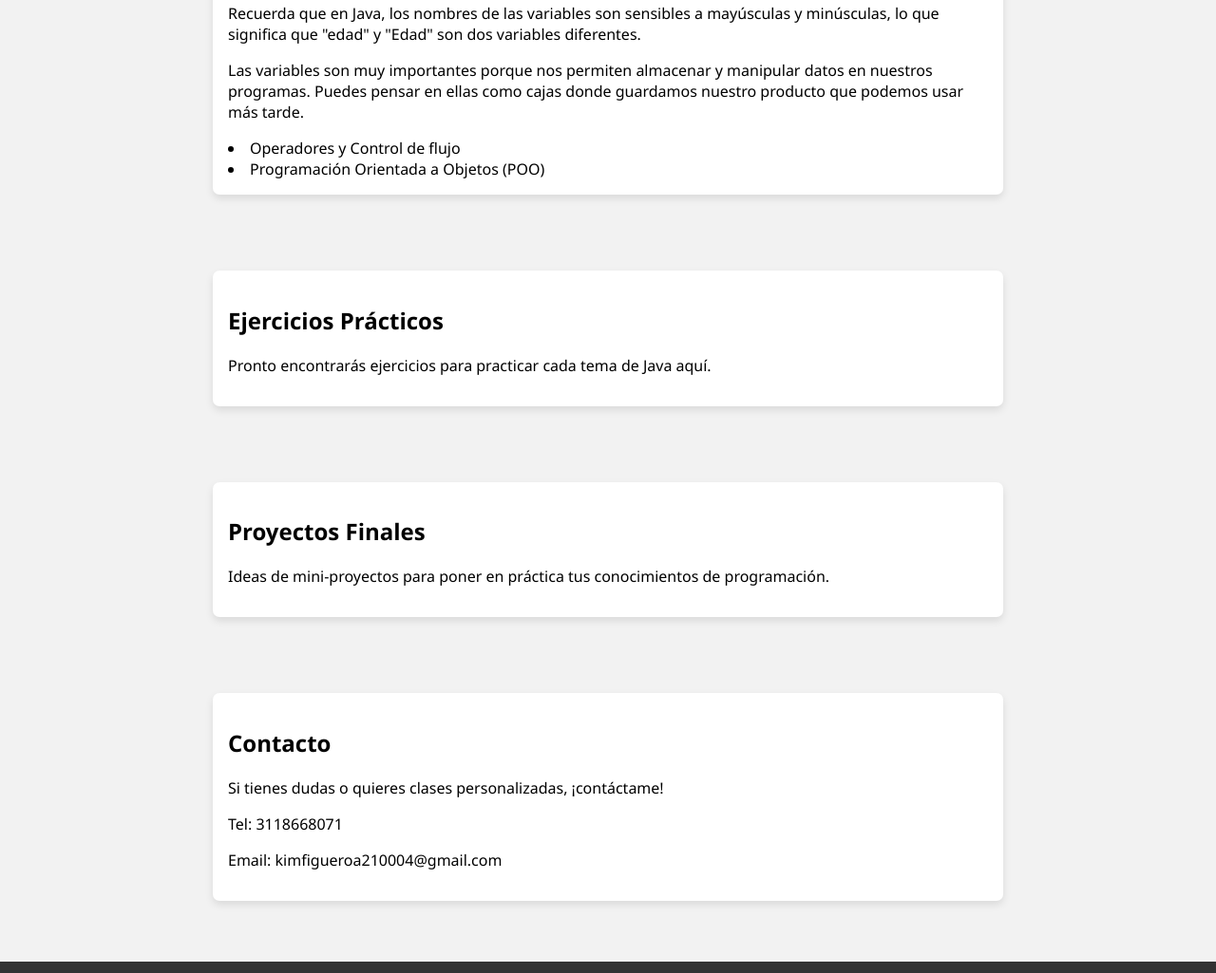
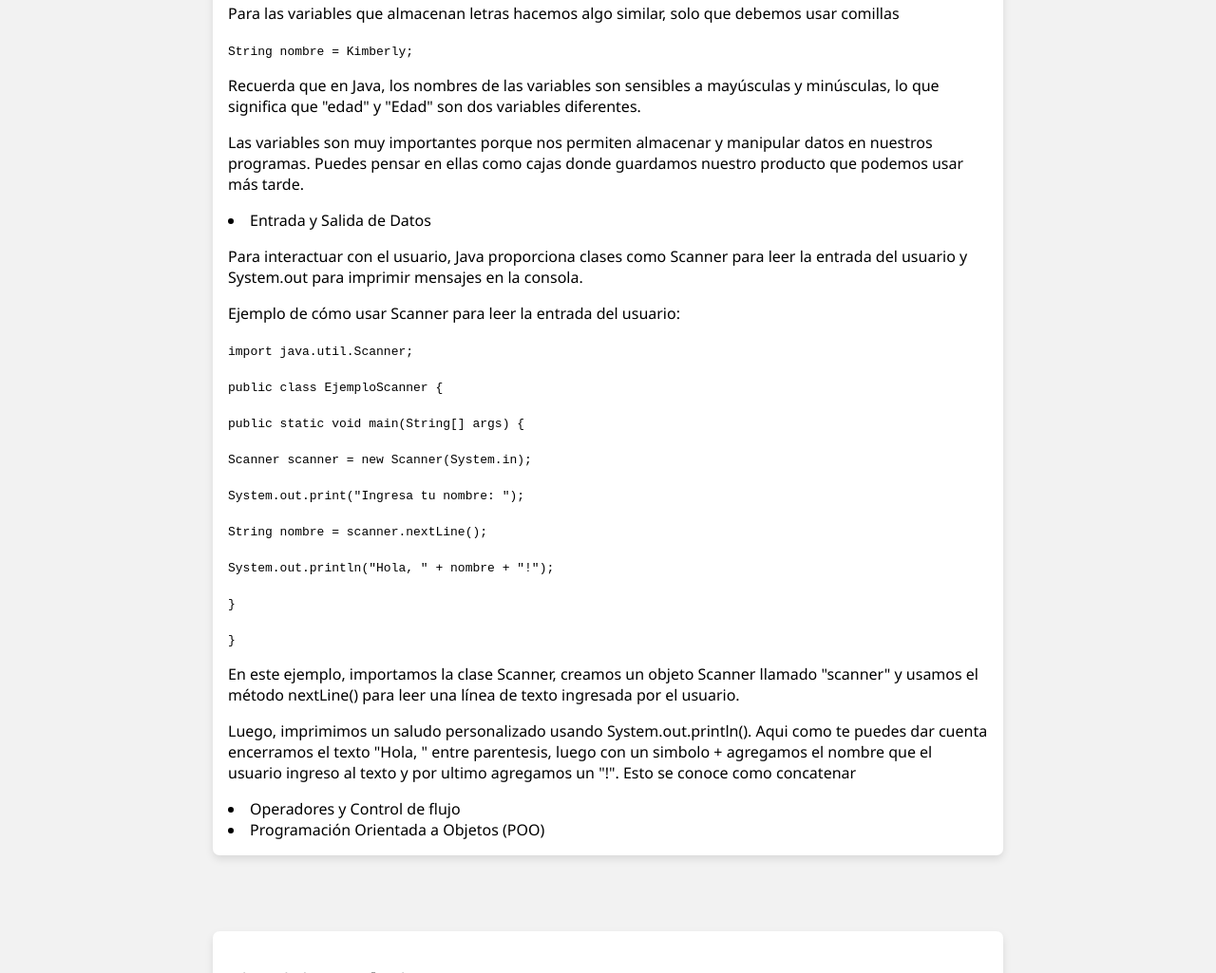
Before and after one commit to KimberlyFigueroa01/ProgramacionJava, a plain HTML site: page index.html in a window 1280 px wide. Shown: the part 4993-6018 px from the top of the page at 95% size. Drawn offline with Linux system fonts and the light colour scheme.

Commit message:
ejemplo tipos de variables

```diff
--- a/index.html
+++ b/index.html
@@ -259,8 +259,25 @@
           <p>Ejemplo:</p>
           <p><code>int edad = 25;</code></p>
           <p>Esto significa que hemos creado una variable llamada "edad" de tipo entero y le hemos asignado el valor 25.</p>
+          <p>Para las variables que almacenan letras hacemos algo similar, solo que debemos usar comillas</p>
+          <p><code>String nombre = Kimberly;</code></p>
           <p>Recuerda que en Java, los nombres de las variables son sensibles a mayúsculas y minúsculas, lo que significa que "edad" y "Edad" son dos variables diferentes.</p>
           <p>Las variables son muy importantes porque nos permiten almacenar y manipular datos en nuestros programas. Puedes pensar en ellas como cajas donde guardamos nuestro producto que podemos usar más tarde.</p>
+          <li>Entrada y Salida de Datos</li>
+          <p>Para interactuar con el usuario, Java proporciona clases como Scanner para leer la entrada del usuario y System.out para imprimir mensajes en la consola.</p>
+          <p>Ejemplo de cómo usar Scanner para leer la entrada del usuario:</p>
+          <p><code>import java.util.Scanner;</code></p>
+          <p><code>public class EjemploScanner {</code></p>
+          <p><code>public static void main(String[] args) {</code></p>
+          <p><code>Scanner scanner = new Scanner(System.in);</code></p>
+          <p><code>System.out.print("Ingresa tu nombre: ");</code></p>
+          <p><code>String nombre = scanner.nextLine();</code></p>
+          <p><code>System.out.println("Hola, " + nombre + "!");</code></p>
+          <p><code>}</code></p>
+          <p><code>}</code></p>
+          <p>En este ejemplo, importamos la clase Scanner, creamos un objeto Scanner llamado "scanner" y usamos el método nextLine() para leer una línea de texto ingresada por el usuario.</p>
+          <p>Luego, imprimimos un saludo personalizado usando System.out.println(). Aqui como te puedes dar cuenta encerramos el texto "Hola, " entre parentesis,
+            luego con un simbolo + agregamos el nombre que el usuario ingreso al texto y por ultimo agregamos un "!". Esto se conoce como concatenar</p>
           <li>Operadores y Control de flujo</li>
           <li>Programación Orientada a Objetos (POO)</li>
         </ul>
```
